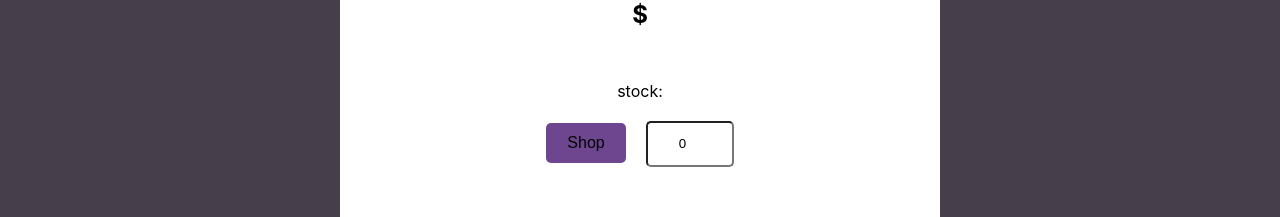
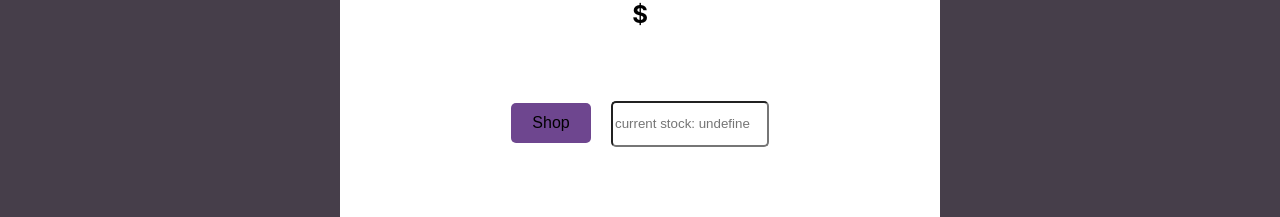
Before and after one commit to leanTate/c-frontend, a React (Create React App) app: page /products/1 in a window 1280 px wide. Shown: the part 441-658 px from the top of the page. Built offline with nearby package versions, Linux system fonts and the light colour scheme; no server answers.

Commit message:
errors  fixed

```diff
--- a/src/components/ShopCard/index.js
+++ b/src/components/ShopCard/index.js
@@ -6,7 +6,7 @@ import {useNavigate} from 'react-router-dom'
 const ShopCard=({name,price,description,image,id,stocked,category})=>{
   const Navigate  =useNavigate()
   const [formData, setFormData] = useState({
-    newstock: 0
+    newstock: null
   })
 
   const handleFormData = (e)=>{
@@ -42,12 +42,11 @@ const ShopCard=({name,price,description,image,id,stocked,category})=>{
       <img className='HeroShopCard' src={image} alt="cardHero"/>
       <h2>${price}</h2>
       <p>{description}</p>
-      <span>stock:{stocked}</span>
       <br />
       <div className='buttons-container'>
         <form onSubmit={handleSubmit}>
           <button className='ShopButton' disabled={formData.newstock>stocked && formData.newstock===0}>Shop</button>
-          <input required className='ShopInput' type="number" min="1" max={stocked} name="newstock" value={formData.newstock} onChange={handleFormData}  placeholder="1" />
+          <input required className='ShopInput' type="number" min="1" max={stocked} name="newstock" value={formData.newstock} onChange={handleFormData}  placeholder={`current stock: ${stocked}`} />
         </form>
       </div>
     </div>
--- a/src/sass/components/_ShopCard.scss
+++ b/src/sass/components/_ShopCard.scss
@@ -37,7 +37,7 @@
 }
 
 .ShopInput{
-  width: 80px;
+  width: 150px;
   height: 40px;
   text-align: center;
   border-radius: 5px;
```
